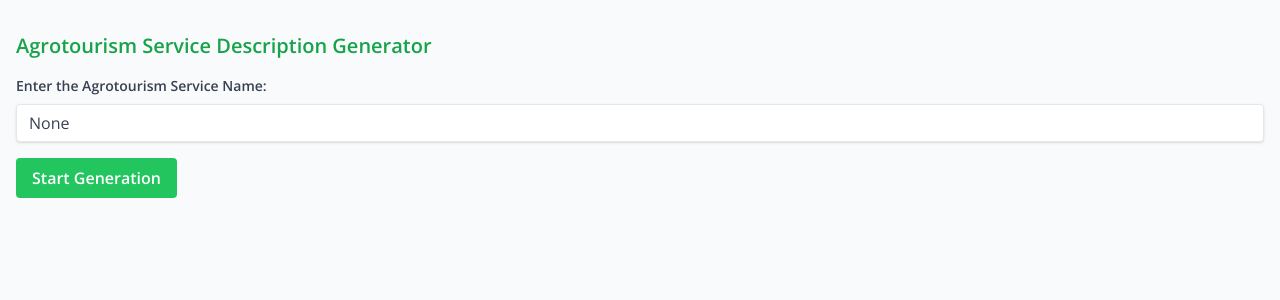
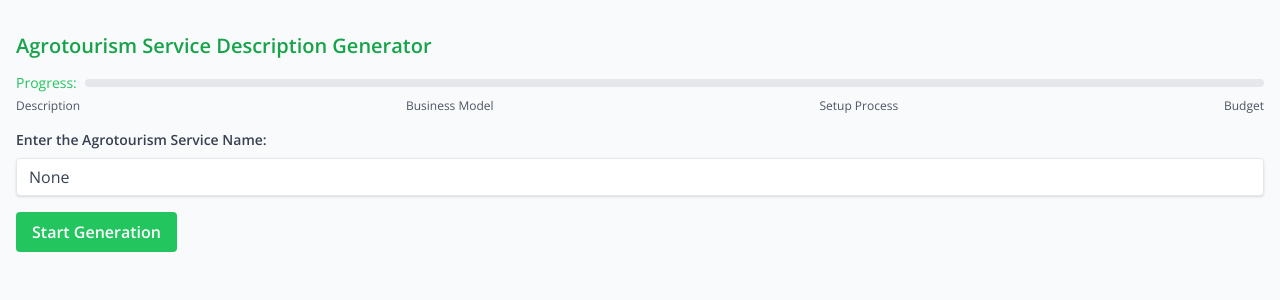
Before and after one commit to ombhojane/ChaloKisaan, a Flask app: page /generate in a window 1280 px wide. Shown: the part 80-380 px from the top of the page. Run offline with Flask 3, Linux system fonts and the light colour scheme; some libraries are stand-ins or nearby versions.

Commit message:
[improvements] progress bar and display feature added

```diff
--- a/app.py
+++ b/app.py
@@ -50,6 +50,13 @@ def format_response(response):
             formatted_lines.append(line)
     formatted_response = "<ul>" + "\n".join(formatted_lines) + "</ul>" if formatted_lines else response
     return formatted_response.replace("<ul></ul>", "")  # Remove empty list tags
+
+def calculate_progress(sections):
+    completed_sections = [section for section in sections if section['content']]
+    total_sections = 4  # description, business_model, setup_process, budget
+    progress = int((len(completed_sections) / total_sections) * 100)
+    return progress
+
 
 # adding visualiztions
 
@@ -138,6 +145,22 @@ def pedict():
     session.clear()  # Clear session at the start
     return render_template('predict.html')
 
+@app.route('/download', methods=['POST'])
+def download():
+    service_name = request.form['service_name']
+    approved_sections = session.get('approved_sections', {})
+    # You need to implement the logic to convert approved_sections into a downloadable format
+    # For example:
+    download_content = "Your Agrotourism Service Plan\n"
+    for section_name, section_content in approved_sections.items():
+        download_content += f"{section_name.title()}\n{section_content}\n\n"
+
+    # Create a response with the content
+    response = make_response(download_content)
+    response.headers["Content-Disposition"] = "attachment; filename=service_plan.txt"
+    response.headers["Content-Type"] = "text/plain"
+    return response
+
 @app.route('/generate', methods=['GET', 'POST'])
 def generate():
     if request.method == 'POST':
@@ -145,41 +168,65 @@ def generate():
         session['service_name'] = service_name
 
         sections = session.get('sections', [])
+        approved_sections = session.get('approved_sections', {})
         current_section = request.form.get('section', 'description')
-
-        is_final_section = False  # Flag to indicate if the current section is the final one
+        is_final_section = False
 
         if 'accept' in request.form:
+            # Store the current approved section content
+            approved_sections[current_section] = sections[-1]['content']
+            session['approved_sections'] = approved_sections
+
             next_section_map = {
                 'description': 'business_model',
                 'business_model': 'setup_process',
                 'setup_process': 'budget',
-                'budget': 'end'  # Indicates the end of the sections
+                'budget': 'end'
             }
             next_section = next_section_map.get(current_section)
 
             if next_section == 'end':
-                is_final_section = True  # Set the flag when we reach the final section
-            elif next_section:
+                is_final_section = True
+                # Prepare for download, show download button
+                progress = 100  # Final section implies 100% progress
+                # Render the template with the final section and show the download button
+                return render_template('generate.html', sections=sections, service_name=service_name,
+                                       is_final_section=is_final_section, progress=progress,
+                                       approved_sections=approved_sections, show_download=True)
+            else:
+                # Append the new section if it's not the end
                 sections.append({'name': next_section, 'content': ''})
                 current_section = next_section
-        elif sections and sections[-1]['name'] == current_section:
+
+        elif 'regenerate' in request.form:
+            # If regenerate is clicked, simply re-display the current section with the old content
+            # There's no need to append a new section or generate new content
             pass
+
         else:
+            # New section is being started without any user approval action
             sections.append({'name': current_section, 'content': ''})
 
+        # Generate content for the current section
         prompt_parts = [f"Generate {current_section} for {service_name} in the context of agrotourism."]
-
         response = generate_description(prompt_parts, get_generation_config(), get_safety_settings())
-        formatted_response = format_response(response)  # Apply formatting to the response
+        formatted_response = format_response(response)
         sections[-1]['content'] = formatted_response
 
         session['sections'] = sections
+        progress = calculate_progress(sections)
 
-        return render_template('generate.html', sections=sections, service_name=service_name, is_final_section=is_final_section)
+        return render_template('generate.html', sections=sections, service_name=service_name,
+                               is_final_section=is_final_section, progress=progress,
+                               approved_sections=approved_sections, show_download=False)
     else:
-        session.pop('sections', None)  # Clear session for new start
-        return render_template('generate.html', sections=[], service_name=None, is_final_section=False)
+        # Clear the session for a new start
+        session.pop('sections', None)
+        session.pop('approved_sections', None)
+        return render_template('generate.html', sections=[], service_name=None,
+                               is_final_section=False, progress=0, approved_sections={},
+                               show_download=False)
+
 
 
 if __name__ == '__main__':
--- a/templates/generate.html
+++ b/templates/generate.html
@@ -1,14 +1,19 @@
 <!DOCTYPE html>
 <html lang="en">
   <head>
-    <meta charset="UTF-8">
-    <meta name="viewport" content="width=device-width, initial-scale=1.0">
+    <meta charset="UTF-8" />
+    <meta name="viewport" content="width=device-width, initial-scale=1.0" />
     <title>Agrotourism Service Generator</title>
     <script src="https://cdn.tailwindcss.com"></script>
-<link href="https://fonts.googleapis.com/css2?family=Open+Sans:wght@400;600&display=swap" rel="stylesheet">
-<link rel="stylesheet" href="https://cdnjs.cloudflare.com/ajax/libs/font-awesome/5.15.3/css/all.min.css">
-    <link rel="stylesheet" href="../static/styles.css">
-
+    <link
+      href="https://fonts.googleapis.com/css2?family=Open+Sans:wght@400;600&display=swap"
+      rel="stylesheet"
+    />
+    <link
+      rel="stylesheet"
+      href="https://cdnjs.cloudflare.com/ajax/libs/font-awesome/5.15.3/css/all.min.css"
+    />
+    <link rel="stylesheet" href="../static/styles.css" />
   </head>
   <body class="bg-gray-50 text-gray-800">
     <nav class="flex justify-between items-center py-6">
@@ -24,38 +29,143 @@
     </nav>
 
     <div class="container mx-auto px-4 py-8">
-        <h2 class="text-xl font-bold text-green-600">Agrotourism Service Description Generator</h2>
+      <h2 class="text-xl font-bold text-green-600">
+        Agrotourism Service Description Generator
+      </h2>
+      <div class="my-4">
+        <div class="flex items-center mb-2">
+          <div class="text-sm font-medium text-green-500 leading-none mr-2">
+            Progress:
+          </div>
+          <div class="flex-1 h-2 bg-gray-200 rounded-full">
+            <div
+              class="h-2 bg-green-500 rounded-full"
+              style="width: {{ '%d%%' | format(progress) }}"
+            ></div>
+          </div>
+        </div>
+        <div class="flex justify-between text-xs font-medium text-gray-600">
+          <div
+            class="{{ 'text-green-600' if progress >= 25 else 'text-gray-600' }}"
+          >
+            Description
+          </div>
+          <div
+            class="{{ 'text-green-600' if progress >= 50 else 'text-gray-600' }}"
+          >
+            Business Model
+          </div>
+          <div
+            class="{{ 'text-green-600' if progress >= 75 else 'text-gray-600' }}"
+          >
+            Setup Process
+          </div>
+          <div
+            class="{{ 'text-green-600' if progress == 100 else 'text-gray-600' }}"
+          >
+            Budget
+          </div>
+        </div>
+      </div>
       <form method="post" class="mt-4">
-            <label for="service_name" class="block text-gray-700 text-sm font-bold mb-2">Enter the Agrotourism Service Name:</label>
-            <input type="text" id="service_name" name="service_name" required value="{{ service_name }}" class="shadow appearance-none border rounded py-2 px-3 text-gray-700 leading-tight focus:outline-none focus:shadow-outline w-full">
-            <input type="submit" value="Start Generation" class="mt-4 bg-green-500 hover:bg-green-700 text-white font-bold py-2 px-4 rounded focus:outline-none focus:shadow-outline cursor-pointer">
+        <label
+          for="service_name"
+          class="block text-gray-700 text-sm font-bold mb-2"
+          >Enter the Agrotourism Service Name:</label
+        >
+        <input
+          type="text"
+          id="service_name"
+          name="service_name"
+          required
+          value="{{ service_name }}"
+          class="shadow appearance-none border rounded py-2 px-3 text-gray-700 leading-tight focus:outline-none focus:shadow-outline w-full"
+        />
+        <input
+          type="submit"
+          value="Start Generation"
+          class="mt-4 bg-green-500 hover:bg-green-700 text-white font-bold py-2 px-4 rounded focus:outline-none focus:shadow-outline cursor-pointer"
+        />
       </form>
       {% if sections %}
       <div class="mt-8">
         {% for section in sections %}
         <div class="mb-8 p-4 shadow-lg rounded-lg bg-white">
-                        <h3 class="font-bold text-green-600">Generated {{ section.name.replace('_', ' ').title() }} for {{ service_name }}:</h3>
+          <h3 class="font-bold text-green-600">
+            Generated {{ section.name.replace('_', ' ').title() }} for {{
+            service_name }}:
+          </h3>
           <div class="mt-2 text-gray-600">{{ section.content | safe }}</div>
         </div>
-                {% endfor %}
-                {% if not is_final_section %}
+        {% endfor %} {% if not is_final_section %}
         <form method="post" class="flex justify-between items-center mt-4">
-                        <input type="hidden" name="service_name" value="{{ service_name }}">
-                        <input type="hidden" name="section" value="{{ sections[-1].name }}">
-                        <input type="submit" name="accept" value="Yes, loved it!" class="bg-green-500 hover:bg-green-700 text-white font-bold py-2 px-4 rounded focus:outline-none focus:shadow-outline cursor-pointer">
-                        <input type="submit" name="regenerate" value="Generate Again" class="ml-2 bg-gray-300 hover:bg-gray-400 text-gray-800 font-bold py-2 px-4 rounded focus:outline-none focus:shadow-outline cursor-pointer">
+          <input type="hidden" name="service_name" value="{{ service_name }}" />
+          <input type="hidden" name="section" value="{{ sections[-1].name }}" />
+          <input
+            type="submit"
+            name="accept"
+            value="Yes, loved it!"
+            class="bg-green-500 hover:bg-green-700 text-white font-bold py-2 px-4 rounded focus:outline-none focus:shadow-outline cursor-pointer"
+          />
+          <input
+            type="submit"
+            name="regenerate"
+            value="Generate Again"
+            class="ml-2 bg-gray-300 hover:bg-gray-400 text-gray-800 font-bold py-2 px-4 rounded focus:outline-none focus:shadow-outline cursor-pointer"
+          />
         </form>
         {% else %}
         <p class="mt-4 text-green-600">Thank you for using our service!</p>
         {% endif %}
       </div>
       {% endif %}
+
+      {% if is_final_section %}
+      <!-- Display Button -->
+      <div class="flex justify-end mt-4">
+        <button
+          id="displayButton"
+          class="bg-blue-500 hover:bg-blue-700 text-white font-bold py-2 px-4 rounded focus:outline-none focus:shadow-outline cursor-pointer"
+        >
+          Display
+        </button>
+      </div>
+
+      <!-- Your Agrotourism Service Plan Section, hidden by default -->
+      <div id="approvedSections" class="mt-8 hidden">
+        <h3 class="text-xl font-bold text-green-600">
+          Your Agrotourism Service Plan:
+        </h3>
+        <!-- Approved Sections will be displayed here -->
+        {% for section_name, section_content in approved_sections.items() %}
+        <div class="mb-8 p-4 shadow-lg rounded-lg bg-white">
+          <h4 class="font-bold text-green-600">
+            {{ section_name.replace('_', ' ').title() }}:
+          </h4>
+          <div class="mt-2 text-gray-600">{{ section_content | safe }}</div>
+        </div>
+        {% endfor %}
+      </div>
+
+      <form method="POST" action="/download">
+        <input type="hidden" name="service_name" value="{{ service_name }}">
+        <button type="submit" class="bg-green-500 hover:bg-green-700 text-white font-bold py-2 px-4 rounded focus:outline-none focus:shadow-outline cursor-pointer">
+            Download
+        </button>
+    </form>
+
+      {% endif %}
     </div>
     <script>
       function toggleMenu() {
-          var navigation = document.querySelector('.nav-links');
-          navigation.classList.toggle('mobile-menu');
+        var navigation = document.querySelector(".nav-links");
+        navigation.classList.toggle("mobile-menu");
       }
+
+        document.getElementById('displayButton').addEventListener('click', function() {
+        var approvedSections = document.getElementById('approvedSections');
+        approvedSections.classList.toggle('hidden');
+    });
     </script>
   </body>
 </html>
```
Lines whose indentation alone changed are shown as unchanged.
